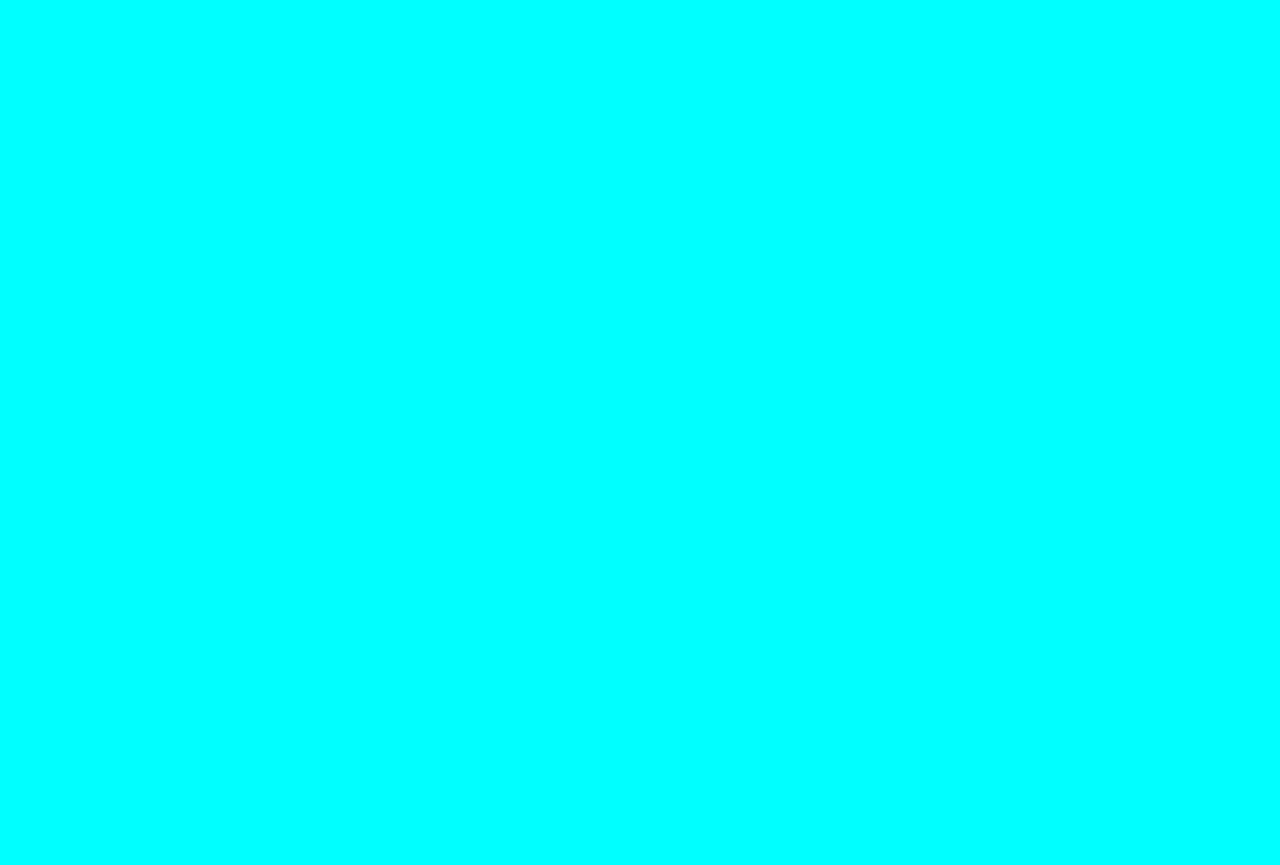
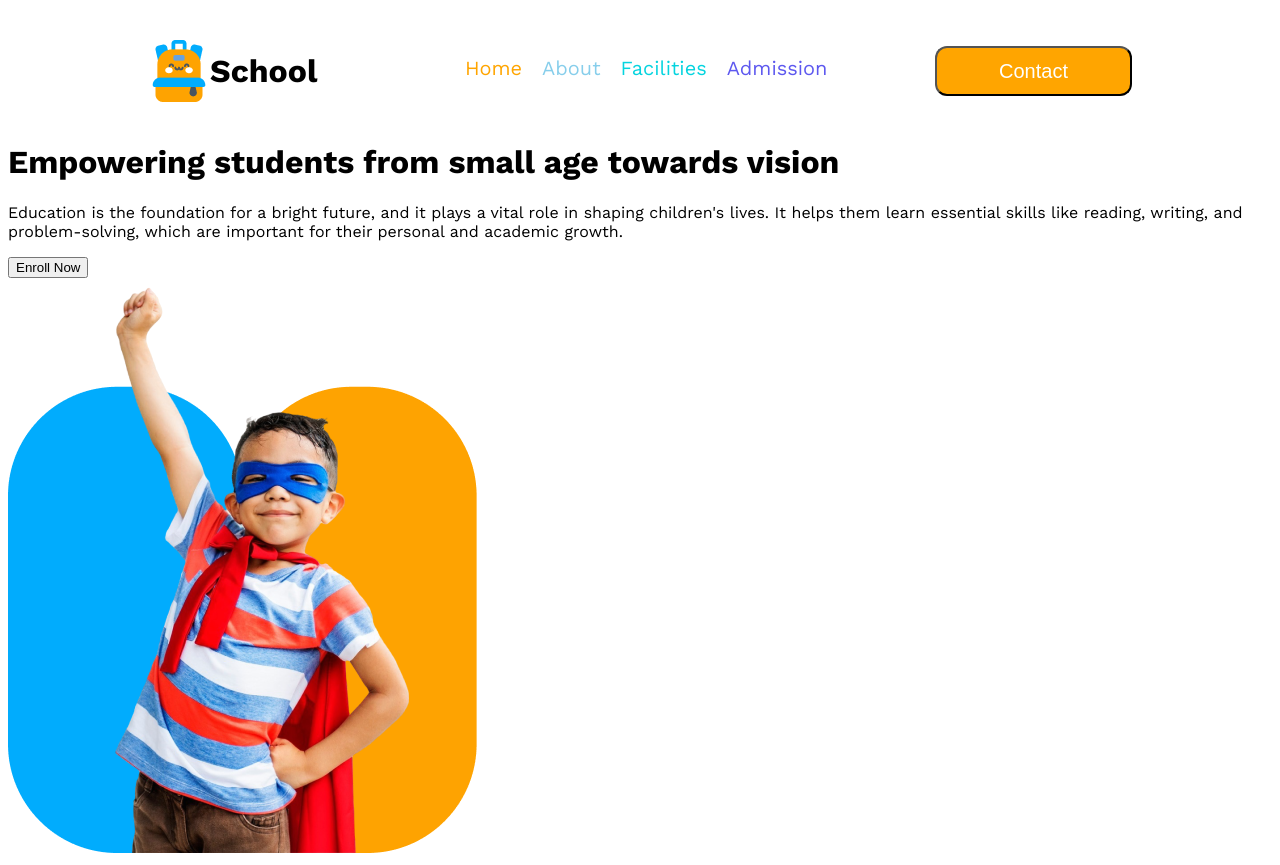
Before and after one commit to arifn165/assignment-02, a plain HTML site: page index.html in a window 1280 px wide. Before the commit the page ends 800 px from the top, so only its background shows below. Drawn offline with nearby package versions, Linux system fonts and the light colour scheme.

```diff
--- a/index.html
+++ b/index.html
@@ -4,11 +4,39 @@
     <meta charset="UTF-8">
     <meta name="viewport" content="width=device-width, initial-scale=1.0">
     <title>Assignment-02</title>
+    <link rel="preconnect" href="https://fonts.googleapis.com">
+    <link rel="preconnect" href="https://fonts.gstatic.com" crossorigin>
+    <link href="https://fonts.googleapis.com/css2?family=Fira+Sans:ital,wght@0,100;0,200;0,300;0,400;0,500;0,600;0,700;0,800;0,900;1,100;1,200;1,300;1,400;1,500;1,600;1,700;1,800;1,900&family=Open+Sans:ital,wght@0,300..800;1,300..800&family=Poppins:ital,wght@0,100;0,200;0,300;0,400;0,500;0,600;0,700;0,800;0,900;1,100;1,200;1,300;1,400;1,500;1,600;1,700;1,800;1,900&family=Quicksand:wght@300..700&family=Work+Sans:ital,wght@0,100..900;1,100..900&display=swap" rel="stylesheet">
+    <script src="https://kit.fontawesome.com/add719472b.js" crossorigin="anonymous"></script>
     <link rel="stylesheet" href="style/style.css">
 </head>
-<body>
+<body class="myfavfont">
     <header>
+            <div class="nav">
 
+                <div class="nav-brand">
+                    <img src="logo/logo.png" alt="" class="nav-brand-img">
+                    <h3 class="brand-name">School</h3>
+                </div>
+                <div>
+                    <ul class="links">
+                        <li class="items-1">Home</li>
+                        <li class="items-2">About</li>
+                        <li class="items-3">Facilities</li>
+                        <li class="items-4">Admission</li>
+                    </ul>
+                </div>
+                <button class="btn-primary">Contact</button>
+                <button class="check-btn"><i class="fa-sharp-duotone fa-solid fa-bars"></i></button>
+            </div>
+            <div class="banner">
+                <h1>Empowering students from small age towards vision</h1>
+                <p>Education is the foundation for a bright future, and it plays a vital role in shaping children's lives. It helps them learn essential skills like reading, writing, and problem-solving, which are important for their personal and academic growth.</p>
+                <button>Enroll Now</button>
+                <div>
+                    <img src="images/hero-kids.png" alt="banner-img">
+                </div>
+            </div>
     </header>
     <main>
 
--- a/style/style.css
+++ b/style/style.css
@@ -1,3 +1,71 @@
-body{
-    background-color: aqua;
-}
+    .myfavfont{
+    font-family: "Work Sans", serif;
+    font-optical-sizing: auto;
+    font-style: normal;
+    }
+    .nav{
+        display: flex;
+        justify-content: space-between;
+        margin: 20px 140px;
+
+        }
+    .nav-brand{
+        display: flex;
+        }
+    .links{
+        display: flex;
+        list-style: none;
+        gap: 20px;
+        margin: 36px;
+
+    }
+    .items-1{
+        font-weight: 700px;
+        font-size: 1.25rem;
+        color: orange;
+        }
+    .items-2{
+        font-weight: 700px;
+        font-size: 1.25rem;
+        color: skyblue;
+    }
+    .items-3{
+        font-weight: 700px;
+        font-size: 1.25rem;
+        color: #05D4DF;
+    }
+    .items-4{
+        font-weight: 700px;
+        font-size: 1.25rem;
+        color: #5D58EF;
+    }
+    .btn-primary{
+        width: 197px;
+        height: 50px;
+        background-color: orange;
+        border-radius: 12px;
+        font-size: 1.25rem;
+        font-weight: 600px;
+        color: white;
+        margin: 26px 0;
+    }
+   .nav-brand-img{
+    max-width: 62px;
+    max-height: 62px;
+    margin-top: 20px;
+   }
+   .brand-name{
+    font-weight: 700px;
+    font-size: 2rem;
+   }
+   .check-btn{
+    width: 30px;
+    height: 30px;
+    background-color: white;
+    margin: 36px;
+    border: none;
+    display: none;
+
+   }
+   /* navbar end here */
+/* responsive start here */
```
Also changed, not shown: logo/logo.png (renamed from images/logo.png).
